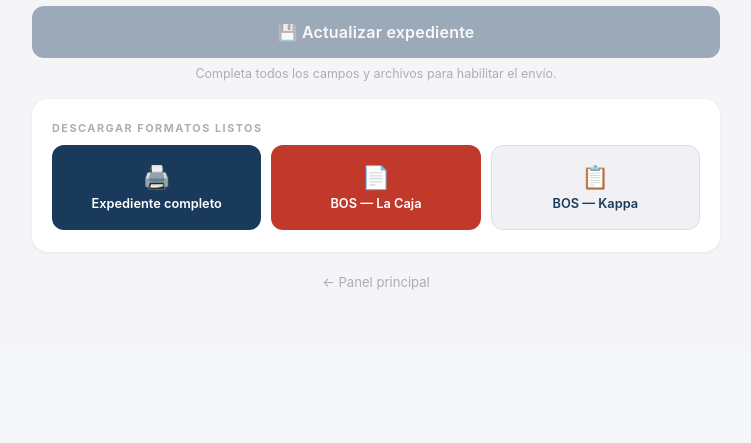
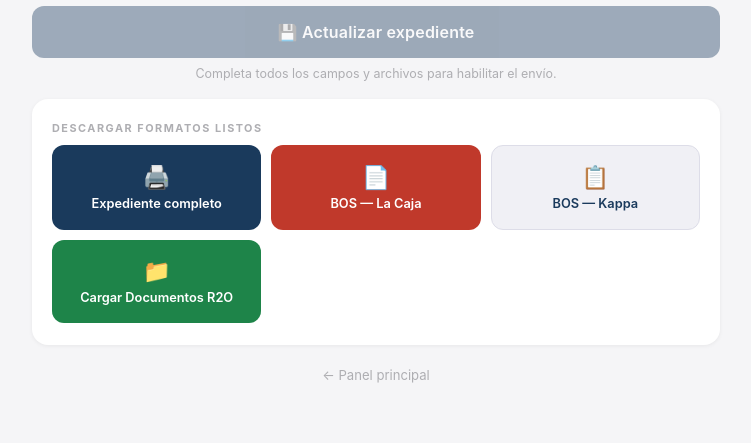
Before and after one commit to cookingboxusa/cookingbox-financiamiento, a Flask app: page /solicitud/4665f5af in a window 1280 px wide. Shown: the part 2480-2923 px from the top of the page, without its empty margins (264-1015 px from the left). Before the commit the page ends 2770 px from the top, so only its background shows below. Run offline with Flask 3, Linux system fonts and the light colour scheme; the visitor is signed in with stand-in values (Sample User, id 1).

Commit message:
Add Cargar Documentos R2O button to solicitud actions section
Co-Authored-By: Claude Sonnet 4.6 <noreply@anthropic.com>

```diff
--- a/templates/solicitud_form.html
+++ b/templates/solicitud_form.html
@@ -587,6 +587,12 @@
                 <span class="ico">📋</span>
                 BOS — Kappa
             </a>
+            <a class="btn-action"
+               href="{{ url_for('solicitud_r2o', solicitud_id=solicitud.id) }}"
+               style="background:#1e8449; color:white;">
+                <span class="ico">📁</span>
+                Cargar Documentos R2O
+            </a>
         </div>
     </div>
     {% endif %}
```
